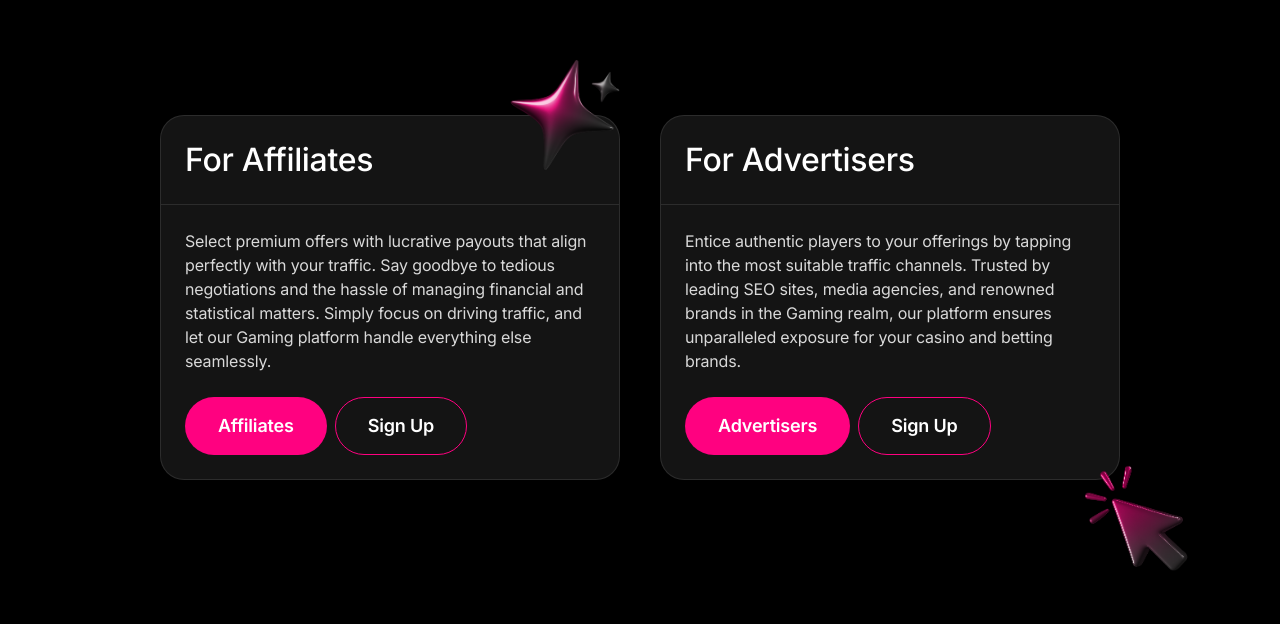
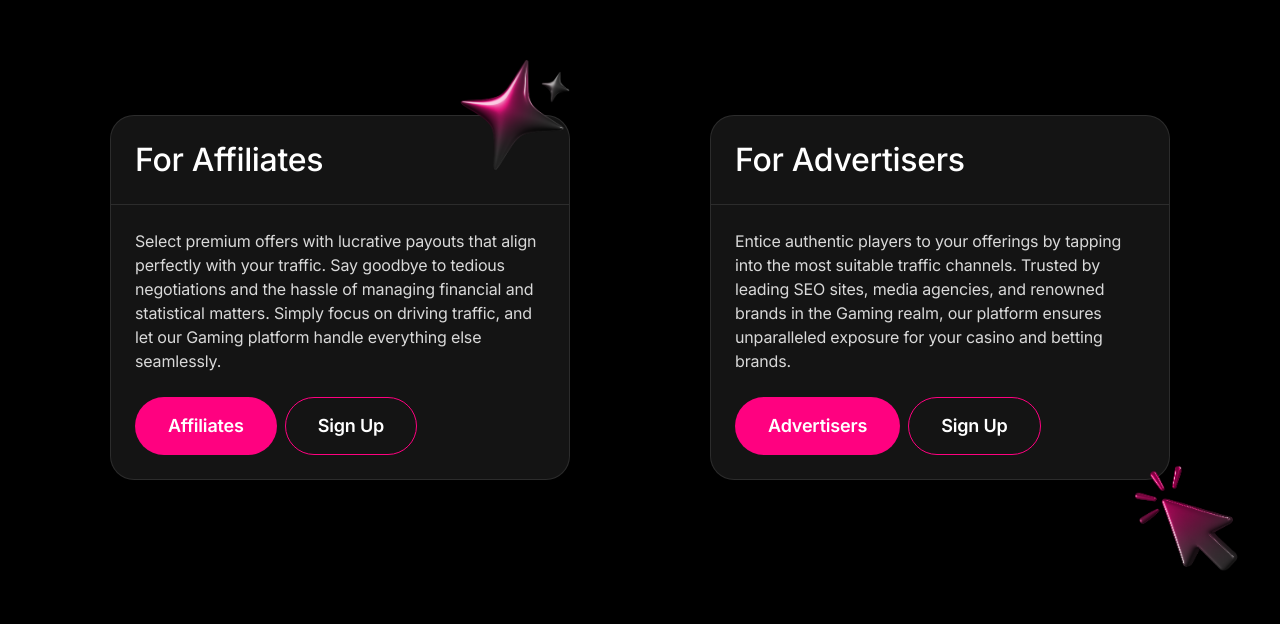
Before and after one commit to viktor-hirenko/makeberry-affiliates, a Vue app: page / in a window 1280 px wide. Shown: the part 1796-2420 px from the top of the page. Built offline with nearby package versions, Linux system fonts and the light colour scheme.

Commit message:
refactor: enhance grid layouts and responsiveness across HomeAbout, HomeAffiliatesAdvertisers, HomeBenefits, HomeBlog, HomeDirectAdvertiser, and HomeVacancies components

```diff
--- a/src/components/home/HomeAbout.vue
+++ b/src/components/home/HomeAbout.vue
@@ -91,12 +91,12 @@ const about = useHomeAbout()
 
 /* ============================================================
  * Grid
- * Mobile/Tablet: single column stack — image card скрыт.
- * Desktop (≥1024): 4 cols × 3 rows asymmetric grid:
- *
- *   | b1 | b2  | img | b3 |
- *   | .  | b4  | b5  | b6 |
- *   | b7 | .   | b8  | .  |
+ * До mobile: одна колонка, без картинки.
+ * mobile–tablet (768–1023): 3 колонки; пустые ячейки — точка (.) в
+ *   grid-template-areas. Каждое имя (b1…b8) только один прямоугольник;
+ *   нельзя дублировать b7 в разных рядах. Ниже — плотная сетка с «дырами»
+ *   в духе десктопа (дыра слева во 2-м ряду, две дыры в последнем).
+ * От tablet: полная 4-колоночная сетка как в макете.
  * ============================================================ */
 .home-about__grid {
   display: flex;
@@ -104,8 +104,21 @@ const about = useHomeAbout()
   gap: to-rem(16);
   width: 100%;
 
+  @include mq($from: mobile) {
+    display: grid;
+    grid-template-columns: repeat(3, minmax(0, 1fr));
+    grid-auto-rows: auto;
+    grid-template-areas:
+      'b1 b2 img'
+      '.  b3 b4'
+      'b5 b6  .'
+      '.  b7  b8';
+    gap: to-rem(16);
+    max-width: to-rem(900);
+    margin-inline: auto;
+  }
+
   @include mq($from: tablet) {
-    display: grid;
     grid-template-columns: repeat(4, minmax(0, 1fr));
     grid-auto-rows: minmax(to-rem(220), auto);
     grid-template-areas:
@@ -169,23 +182,35 @@ const about = useHomeAbout()
 .home-about__card--image {
   display: none;
 
-  @include mq($from: tablet) {
+  @include mq($from: mobile) {
     display: flex;
     align-items: center;
     justify-content: center;
+    align-self: start;
     padding: 0;
     background-color: transparent;
     border-color: var(--color-border-default);
     overflow: hidden;
+  }
+
+  @include mq($from: tablet) {
+    align-self: stretch;
   }
 }
 
 .home-about__pendant {
   display: block;
   width: 100%;
-  height: 100%;
   object-fit: contain;
   user-select: none;
   pointer-events: none;
+
+  @include mq($from: mobile) {
+    height: auto;
+  }
+
+  @include mq($from: tablet) {
+    height: 100%;
+  }
 }
 </style>
--- a/src/components/home/HomeAffiliatesAdvertisers.vue
+++ b/src/components/home/HomeAffiliatesAdvertisers.vue
@@ -6,11 +6,7 @@ const content = useHomeAffiliatesAdvertisers()
 </script>
 
 <template>
-  <section
-    id="affiliates-advertisers"
-    class="home-aff-adv"
-    data-section="affiliates-advertisers"
-  >
+  <section id="affiliates-advertisers" class="home-aff-adv" data-section="affiliates-advertisers">
     <article
       v-for="card in content.cards"
       :key="card.id"
@@ -64,14 +60,16 @@ const content = useHomeAffiliatesAdvertisers()
 
 /* ============================================================
  * Section
- * Mobile (Figma 360 — py 70 / px 16 / column / gap 60)
- * Desktop (Figma 1440 — py 170 / px 160 / row / gap 40)
+ * До mobile: одна колонка, gap 60
+ * От mobile: две карточки в ряд, gap 40
+ * От tablet: увеличенные отступы секции
  * ============================================================ */
 .home-aff-adv {
   position: relative;
-  display: flex;
-  flex-direction: column;
-  align-items: center;
+  display: grid;
+  grid-template-columns: 1fr;
+  align-items: start;
+  justify-items: stretch;
   gap: to-rem(60);
   background-color: var(--color-bg-page);
   padding: to-rem(70) to-rem(16);
@@ -86,13 +84,12 @@ const content = useHomeAffiliatesAdvertisers()
   overflow-x: clip;
 
   @include mq($from: mobile) {
+    grid-template-columns: repeat(2, minmax(0, 1fr));
+    gap: to-rem(20);
     padding-inline: to-rem(32);
   }
 
   @include mq($from: tablet) {
-    flex-direction: row;
-    align-items: flex-start;
-    justify-content: center;
     gap: to-rem(40);
     padding: to-rem(170) to-rem(60);
   }
@@ -112,13 +109,14 @@ const content = useHomeAffiliatesAdvertisers()
   flex-direction: column;
   align-items: stretch;
   width: 100%;
+  min-width: 0;
   background-color: var(--color-bg-surface);
   border: 1px solid var(--color-border-subtle);
   border-radius: var(--radius-xl);
 
-  @include mq($from: tablet) {
-    flex: 0 1 to-rem(460);
+  @include mq($from: mobile) {
     max-width: to-rem(460);
+    justify-self: center;
   }
 }
 
--- a/src/components/home/HomeBenefits.vue
+++ b/src/components/home/HomeBenefits.vue
@@ -163,7 +163,7 @@ const content = useHomeBenefits()
 }
 
 /* ============================================================
- * Grid — 1 col mobile, 2 col tablet, 3 col desktop
+ * Grid — 1 col; ≥ mobile две колонки; ≥ desktop три.
  * ============================================================ */
 .home-benefits__grid {
   list-style: none;
@@ -174,13 +174,13 @@ const content = useHomeBenefits()
   grid-template-columns: 1fr;
   gap: to-rem(16);
 
-  @include mq($from: tablet) {
-    grid-template-columns: repeat(2, 1fr);
+  @include mq($from: mobile) {
+    grid-template-columns: repeat(2, minmax(0, 1fr));
     gap: to-rem(20);
   }
 
   @include mq($from: desktop) {
-    grid-template-columns: repeat(3, 1fr);
+    grid-template-columns: repeat(3, minmax(0, 1fr));
     gap: to-rem(20);
   }
 }
--- a/src/components/home/HomeBlog.vue
+++ b/src/components/home/HomeBlog.vue
@@ -116,9 +116,7 @@ const previewArticles = computed(() => articles.slice(0, 3))
 }
 
 /* ============================================================
- * List
- * Mobile  : 1 col, gap 48
- * Desktop : 3 col, gap 20
+ * List — 1 col; ≥ mobile две; ≥ tablet три (как превью на всю ширину).
  * ============================================================ */
 .home-blog__list {
   list-style: none;
@@ -128,6 +126,11 @@ const previewArticles = computed(() => articles.slice(0, 3))
   display: grid;
   grid-template-columns: 1fr;
   gap: to-rem(48);
+
+  @include mq($from: mobile) {
+    grid-template-columns: repeat(2, minmax(0, 1fr));
+    gap: to-rem(20);
+  }
 
   @include mq($from: tablet) {
     grid-template-columns: repeat(3, minmax(0, 1fr));
--- a/src/components/home/HomeDirectAdvertiser.vue
+++ b/src/components/home/HomeDirectAdvertiser.vue
@@ -446,25 +446,25 @@ const navConfig = {
 }
 
 /* ============================================================
- * Cooperation models — outer surface card with pink-bordered pill
- * Mobile : column stack, gap 20
- * Desktop: 4 in row, equal width, gap 20, max-width 1200
+ * Cooperation models — 1 col; ≥ mobile 2×2; ≥ tablet один ряд из 4.
  * ============================================================ */
 .home-direct__cooperation {
-  display: flex;
-  flex-direction: column;
-  align-items: stretch;
+  display: grid;
+  grid-template-columns: 1fr;
   gap: to-rem(20);
   margin: 0;
   padding: 0;
   list-style: none;
   width: 100%;
 
-  @include mq($from: tablet) {
-    flex-direction: row;
-    align-items: stretch;
+  @include mq($from: mobile) {
+    grid-template-columns: repeat(2, minmax(0, 1fr));
     max-width: to-rem(1200);
     margin-inline: auto;
+  }
+
+  @include mq($from: tablet) {
+    grid-template-columns: repeat(4, minmax(0, 1fr));
   }
 }
 
@@ -472,14 +472,10 @@ const navConfig = {
   display: flex;
   flex-direction: column;
   align-items: stretch;
+  min-width: 0;
   background-color: var(--color-bg-surface);
   border: 1px solid var(--color-border-subtle);
   border-radius: to-rem(44);
-
-  @include mq($from: tablet) {
-    flex: 1 0 0;
-    min-width: 0;
-  }
 }
 
 .home-direct__model-pill {
--- a/src/components/home/HomeVacancies.vue
+++ b/src/components/home/HomeVacancies.vue
@@ -180,7 +180,7 @@ const content = useHomeVacancies()
 }
 
 /* ============================================================
- * Cards — mobile stacked (gap 16), desktop 3 в ряд (gap 20).
+ * Cards — 1 col; ≥ mobile две колонки; ≥ tablet три.
  * ============================================================ */
 .home-vacancies__cards {
   list-style: none;
@@ -190,6 +190,11 @@ const content = useHomeVacancies()
   display: grid;
   grid-template-columns: 1fr;
   gap: to-rem(16);
+
+  @include mq($from: mobile) {
+    grid-template-columns: repeat(2, minmax(0, 1fr));
+    gap: to-rem(20);
+  }
 
   @include mq($from: tablet) {
     grid-template-columns: repeat(3, minmax(0, 1fr));
```
